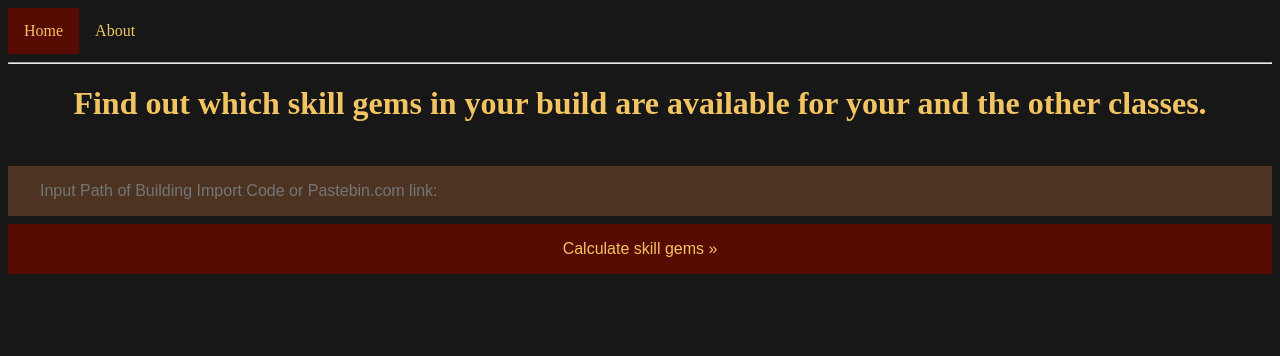
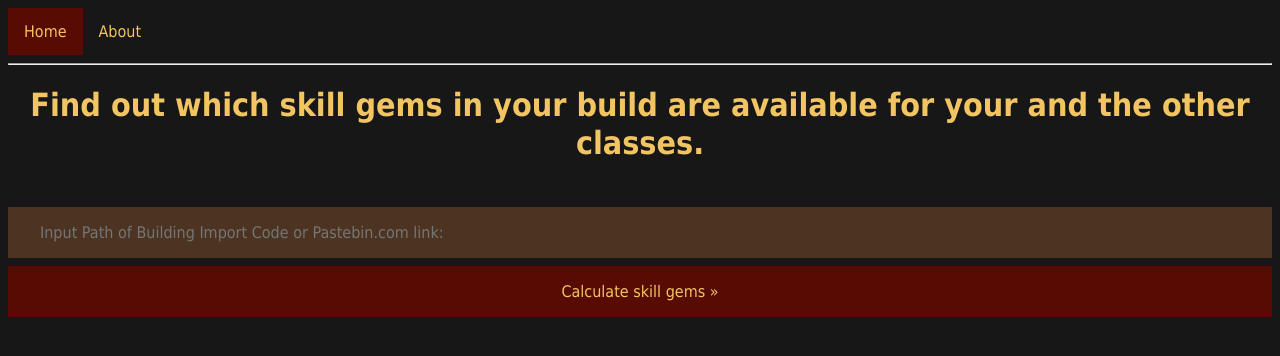
Before and after one commit to ppoelzl/PathOfExileLevelingHelper, a Flask app: page / in a window 1280 px wide. Shown: the top 356 px of the page. Run offline with Flask 2, Linux system fonts and the light colour scheme.

Commit message:
Added a font.

```diff
--- a/static/style.css
+++ b/static/style.css
@@ -1,5 +1,6 @@
 body {
     background-color: #171717;
+    font-family: Tahoma, Geneva, sans-serif;
 }
 h1 {
     color: #f2c462;
@@ -37,6 +38,7 @@ li a.active {
 }
 input {
     width: 100%;
+    font-family: Tahoma, Geneva, sans-serif;
     font-size: 16px;
     padding: 16px 32px;
 }
```
